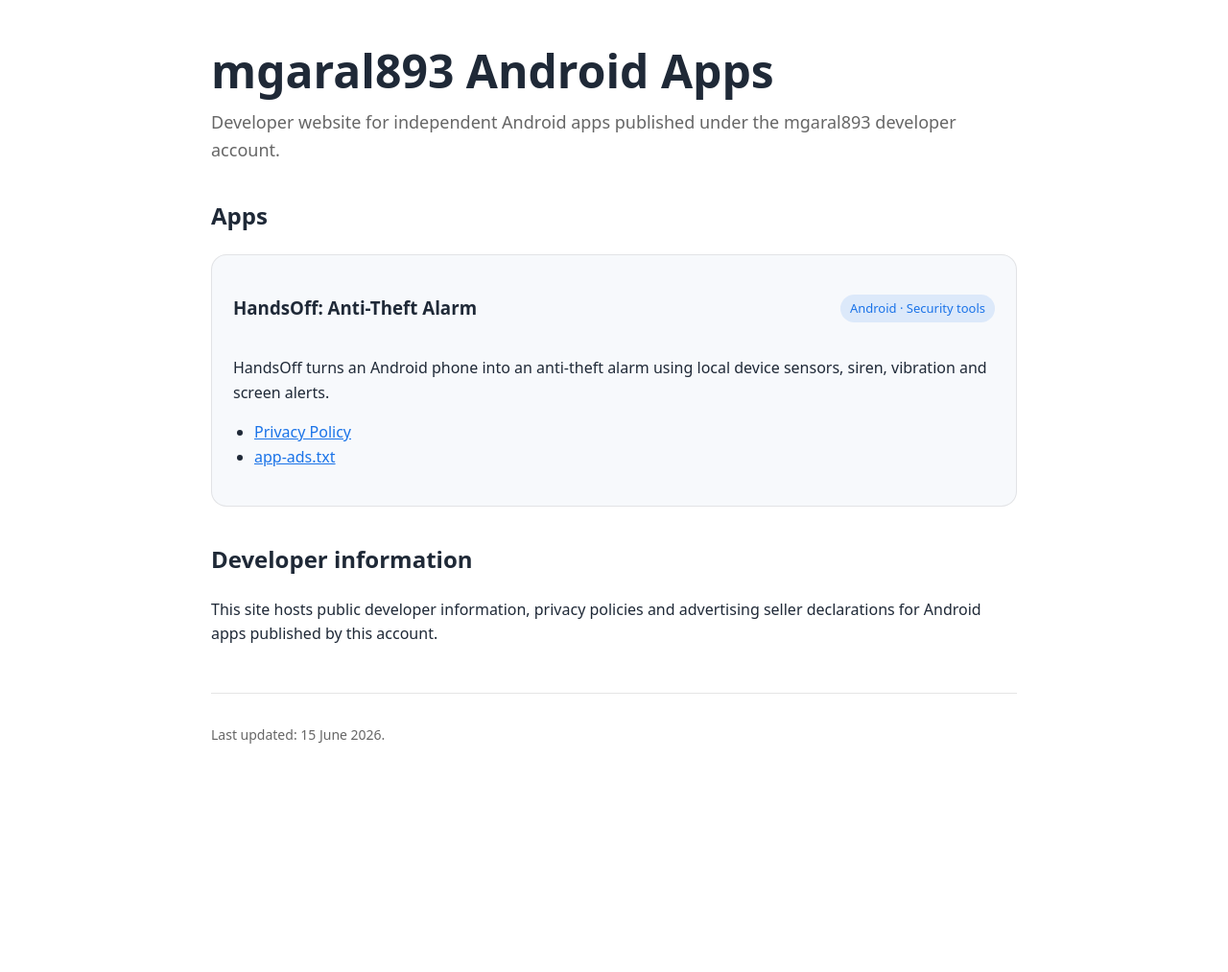
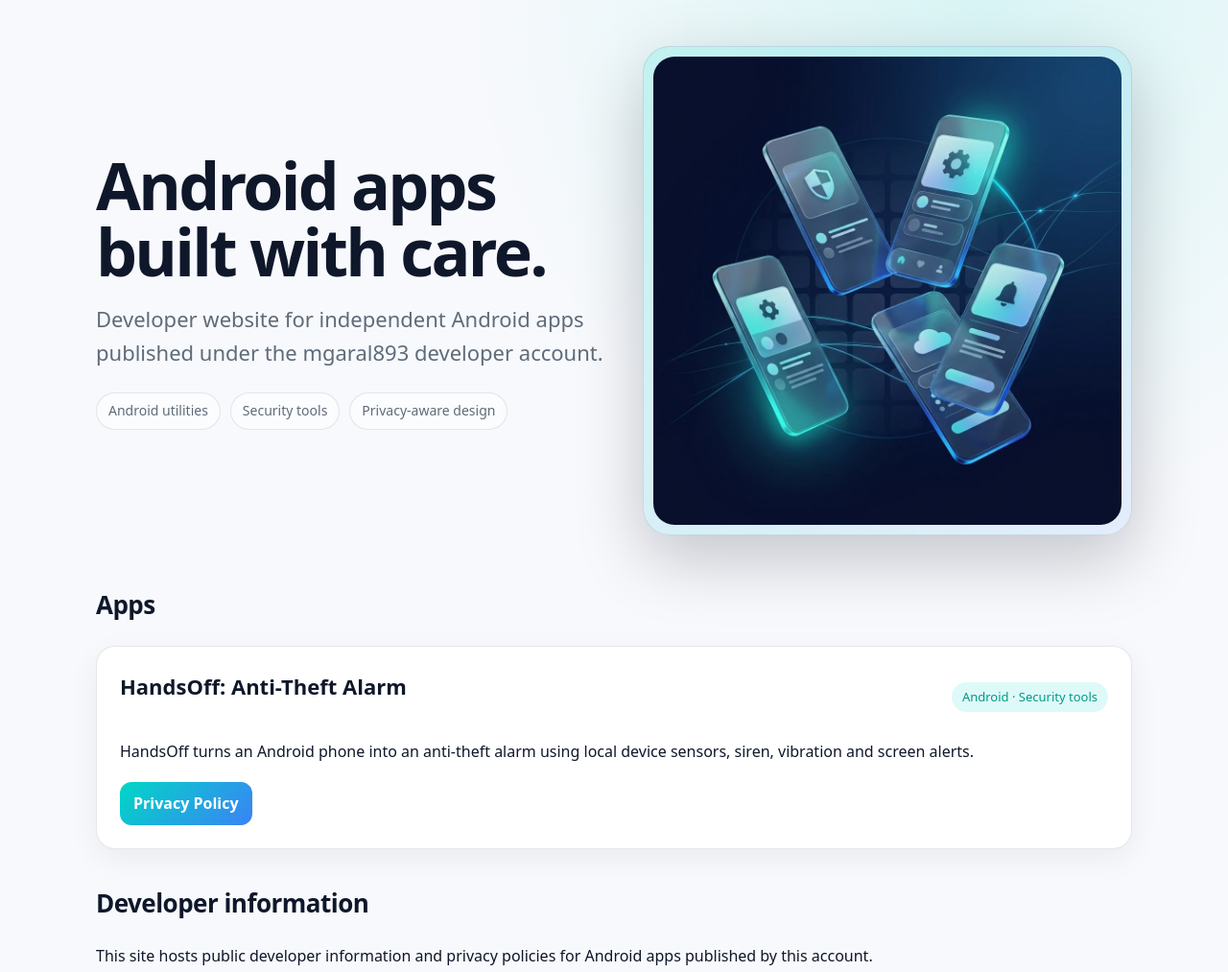
Before and after one commit to mgaral893/mgaral893.github.io, a plain HTML site: page index.html in a window 1280 px wide. Shown: the top 1013 px of the page at 96% size. Before the commit the page ends 863 px from the top, so only its background shows below. Drawn offline with Linux system fonts and the light colour scheme.

Commit message:
site: add generic developer hero image

```diff
--- a/index.html
+++ b/index.html
@@ -6,28 +6,47 @@
   <title>mgaral893 Android Apps</title>
   <meta name="description" content="Developer website for Android apps published by mgaral893.">
   <style>
-    :root { color-scheme: light dark; --accent:#1a73e8; --muted:#666; --bg:#fff; --card:#f7f9fc; --text:#1f2937; }
-    @media (prefers-color-scheme: dark) { :root { --bg:#0b1020; --card:#111827; --text:#e5e7eb; --muted:#9ca3af; } }
+    :root { color-scheme: light dark; --accent:#00d7c5; --accent2:#3b82f6; --muted:#5f6b7a; --bg:#f7f9fc; --card:#ffffff; --text:#0f172a; --border:rgba(15,23,42,.10); }
+    @media (prefers-color-scheme: dark) { :root { --bg:#070b16; --card:#101827; --text:#e5eefb; --muted:#9aa7b8; --border:rgba(229,238,251,.12); } }
     * { box-sizing: border-box; }
-    body { margin:0; font-family: system-ui, -apple-system, Segoe UI, Roboto, Arial, sans-serif; line-height:1.6; background:var(--bg); color:var(--text); }
-    main { max-width: 880px; margin: 0 auto; padding: 48px 20px 72px; }
-    header { margin-bottom: 36px; }
-    h1 { font-size: clamp(32px, 5vw, 48px); line-height:1.1; margin:0 0 12px; }
-    h2 { margin-top: 36px; font-size: 24px; }
-    a { color: var(--accent); }
-    .lead { font-size: 18px; color: var(--muted); margin: 0; }
-    .card { background: var(--card); border: 1px solid rgba(127,127,127,.18); border-radius: 16px; padding: 22px; margin: 18px 0; }
+    body { margin:0; font-family: system-ui, -apple-system, Segoe UI, Roboto, Arial, sans-serif; line-height:1.6; background:radial-gradient(circle at 80% 0%, rgba(0,215,197,.12), transparent 34%), var(--bg); color:var(--text); }
+    main { max-width: 1120px; margin: 0 auto; padding: 48px 20px 72px; }
+    header.hero { display:grid; grid-template-columns: minmax(0, 1.02fr) minmax(320px, .98fr); gap: 40px; align-items:center; margin-bottom: 52px; }
+    h1 { font-size: clamp(38px, 6vw, 68px); line-height:1.02; letter-spacing:-.04em; margin:0 0 18px; }
+    h2 { margin-top: 36px; font-size: 26px; letter-spacing:-.02em; }
+    h3 { margin-top:0; font-size: 22px; }
+    a { color: var(--accent2); }
+    .lead { font-size: clamp(18px, 2vw, 22px); color: var(--muted); margin: 0 0 24px; max-width: 620px; }
+    .hero-copy { min-width:0; }
+    .hero-image-wrap { border:1px solid var(--border); border-radius:28px; padding:10px; background:linear-gradient(135deg, rgba(0,215,197,.18), rgba(59,130,246,.10)); box-shadow:0 24px 70px rgba(2,8,23,.22); }
+    .hero-image { display:block; width:100%; height:auto; border-radius:22px; aspect-ratio:1/1; object-fit:cover; }
+    .pillrow { display:flex; gap:10px; flex-wrap:wrap; margin-top:24px; }
+    .pill { font-size:14px; padding:7px 12px; border:1px solid var(--border); border-radius:999px; background:rgba(255,255,255,.55); color:var(--muted); backdrop-filter: blur(8px); }
+    @media (prefers-color-scheme: dark) { .pill { background:rgba(255,255,255,.06); } }
+    .card { background: var(--card); border: 1px solid var(--border); border-radius: 20px; padding: 24px; margin: 18px 0; box-shadow:0 10px 32px rgba(2,8,23,.06); }
     .app-title { display:flex; align-items:center; justify-content:space-between; gap:16px; flex-wrap:wrap; }
-    .badge { font-size:13px; padding:4px 10px; border-radius:999px; background:rgba(26,115,232,.12); color:var(--accent); }
-    ul { padding-left: 22px; }
-    footer { margin-top: 48px; color: var(--muted); font-size: 14px; border-top:1px solid rgba(127,127,127,.2); padding-top:18px; }
+    .badge { font-size:13px; padding:5px 11px; border-radius:999px; background:rgba(0,215,197,.13); color:#029987; }
+    .actions { display:flex; gap:14px; flex-wrap:wrap; margin-top:18px; }
+    .button { display:inline-block; text-decoration:none; font-weight:650; padding:10px 14px; border-radius:12px; background:linear-gradient(135deg, var(--accent), var(--accent2)); color:white; }
+    footer { margin-top: 48px; color: var(--muted); font-size: 14px; border-top:1px solid var(--border); padding-top:18px; }
+    @media (max-width: 820px) { header.hero { grid-template-columns:1fr; gap:28px; } main { padding-top:32px; } }
   </style>
 </head>
 <body>
 <main>
-  <header>
-    <h1>mgaral893 Android Apps</h1>
-    <p class="lead">Developer website for independent Android apps published under the mgaral893 developer account.</p>
+  <header class="hero">
+    <div class="hero-copy">
+      <h1>Android apps built with care.</h1>
+      <p class="lead">Developer website for independent Android apps published under the mgaral893 developer account.</p>
+      <div class="pillrow" aria-label="Developer focus areas">
+        <span class="pill">Android utilities</span>
+        <span class="pill">Security tools</span>
+        <span class="pill">Privacy-aware design</span>
+      </div>
+    </div>
+    <div class="hero-image-wrap">
+      <img class="hero-image" src="/assets/developer-hero.webp" alt="Abstract mobile app ecosystem illustration" width="1024" height="1024">
+    </div>
   </header>
 
   <section>
@@ -38,16 +57,15 @@
         <span class="badge">Android · Security tools</span>
       </div>
       <p>HandsOff turns an Android phone into an anti-theft alarm using local device sensors, siren, vibration and screen alerts.</p>
-      <ul>
-        <li><a href="/handsoff/privacy/">Privacy Policy</a></li>
-        <li><a href="/app-ads.txt">app-ads.txt</a></li>
-      </ul>
+      <div class="actions">
+        <a class="button" href="/handsoff/privacy/">Privacy Policy</a>
+      </div>
     </article>
   </section>
 
   <section>
     <h2>Developer information</h2>
-    <p>This site hosts public developer information, privacy policies and advertising seller declarations for Android apps published by this account.</p>
+    <p>This site hosts public developer information and privacy policies for Android apps published by this account.</p>
   </section>
 
   <footer>
```
Also changed, not shown: assets/developer-hero.jpg (added), assets/developer-hero.webp (added).
